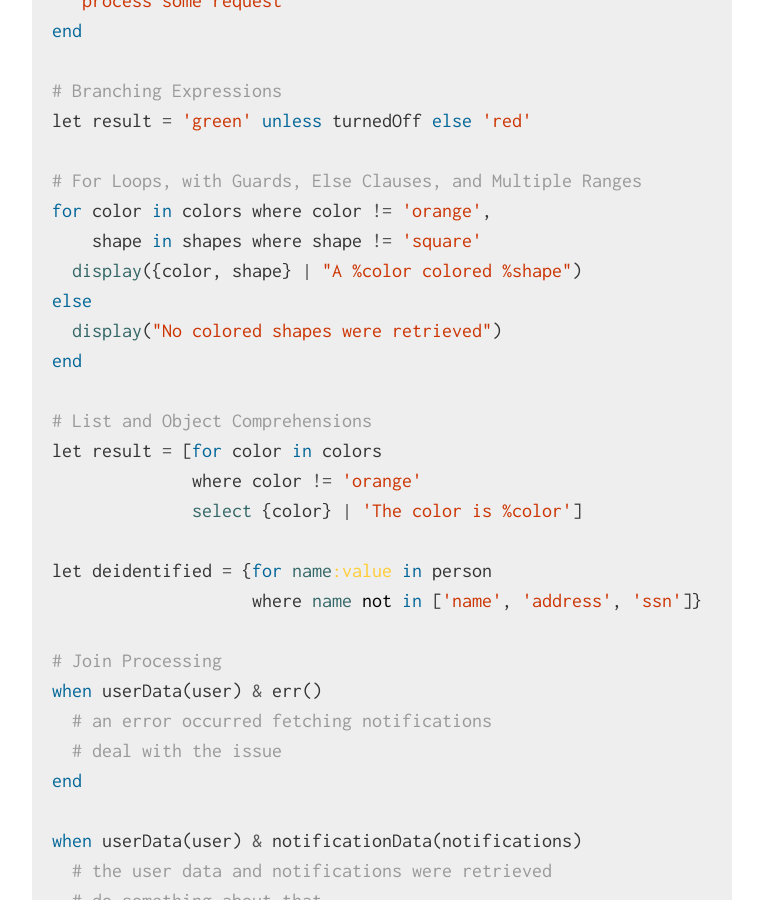
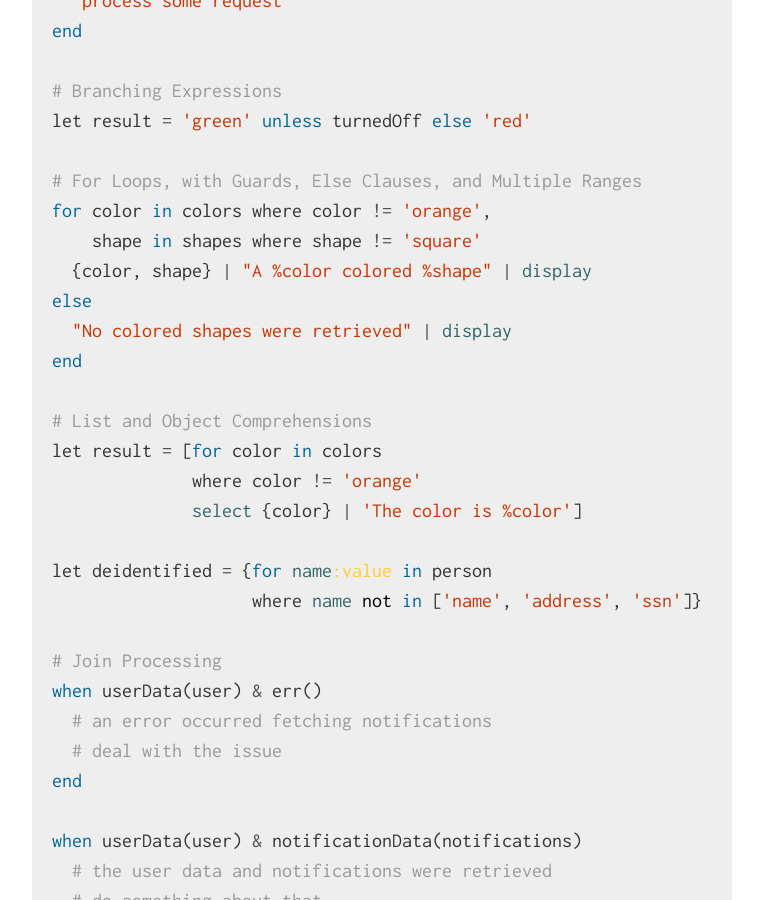
Before and after one commit to kode4food/fate-lang, a Jekyll site: the page built from index.md, in a window 1280 px wide and 900 px high, scrolled down 2734 px. Shown: the whole window, without its empty margins (258-1021 px from the left). Built offline with Jekyll 4.4.1, drawn with Linux system fonts in a browser that asks for light colours; Markdown is read by kramdown in place of the engine named in the settings.

Commit message:
piped calls

```diff
--- a/index.md
+++ b/index.md
@@ -85,9 +85,9 @@ let result = 'green' unless turnedOff else 'red'
 # For Loops, with Guards, Else Clauses, and Multiple Ranges
 for color in colors where color != 'orange',
     shape in shapes where shape != 'square'
-  display({color, shape} | "A %color colored %shape")
+  {color, shape} | "A %color colored %shape" | display
 else
-  display("No colored shapes were retrieved")
+  "No colored shapes were retrieved" | display
 end
 
 # List and Object Comprehensions
```
